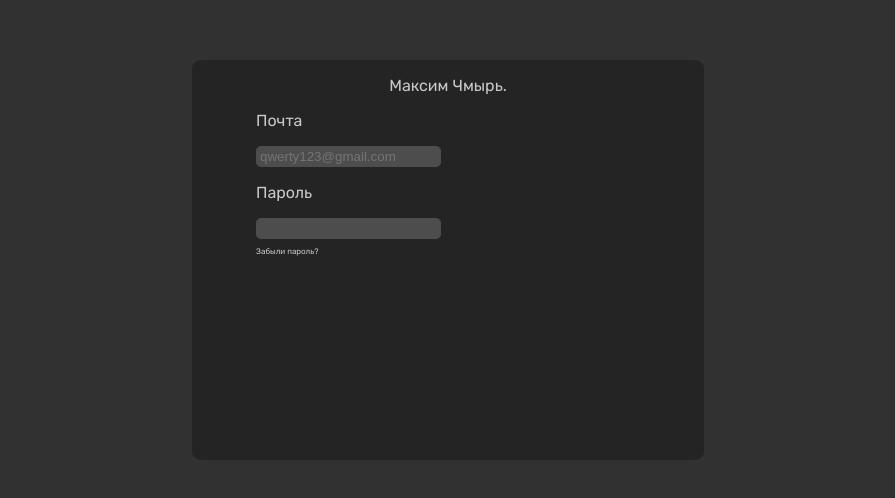
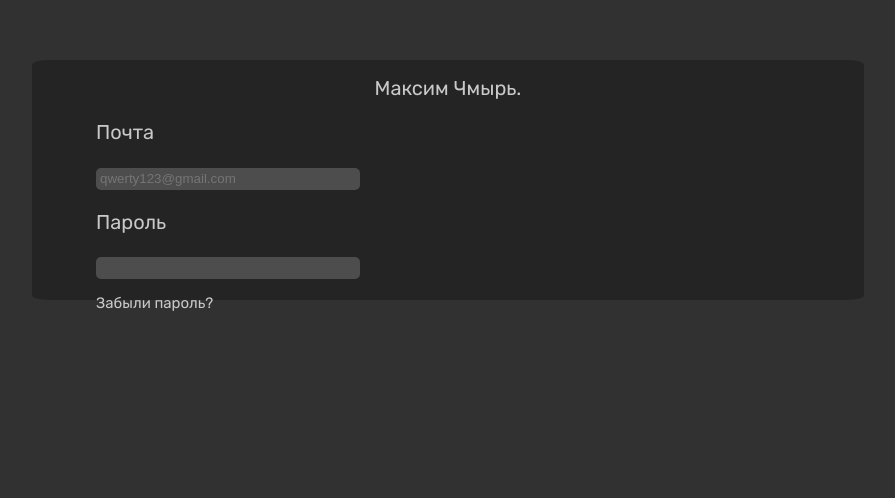
Before and after one commit to Ma9nard/Just-Hiking, a plain HTML site: page registration.html in a window 1280 px wide. Shown: the part 140-638 px from the top of the page, without its empty margins (192-1087 px from the left). Drawn offline with Linux system fonts and the light colour scheme.

Commit message:
Максим молодец работает хорошо

```diff
--- a/registration.html
+++ b/registration.html
@@ -15,7 +15,7 @@
     <div class="mainpanel">
         <p class="greeting">Максим Чмырь.</p>
         <p class="inputs"> Почта</p>
-        <input type="email" name="username" placeholder="qwerty123@gmail.com">
+        <input class="emailinput" type="email" name="username" placeholder="qwerty123@gmail.com">
         <p class="inputs">Пароль</p>
         <input type="text" name="username">
         <p class="forgotpassword">Забыли пароль?</p>
--- a/styles/registration.css
+++ b/styles/registration.css
@@ -2,12 +2,13 @@ body {
     background-color: rgba(49,49,49);
     font-family: 'Rubik', sans-serif;
     color: rgb(201, 201, 201);
+    font-size: 20px;
 }
 
 .mainpanel {
     background-color: rgb(36, 36, 36) ;
-    width: 40vw;
-    height: 50vh;
+    width: 65vw;
+    height: 30vh;
     margin-top: 25vh;
     margin-left: auto;
     margin-right: auto;
@@ -29,8 +30,10 @@ input {
     position: relative;
     left: 5vw;
     border-radius: 5px;
+    width: 20vw;
+    height: 2vh;
 }
 .forgotpassword {
-    font-size: 0.5em;
+    font-size: 0.75em;
     padding-left: 5vw;
 }
```
